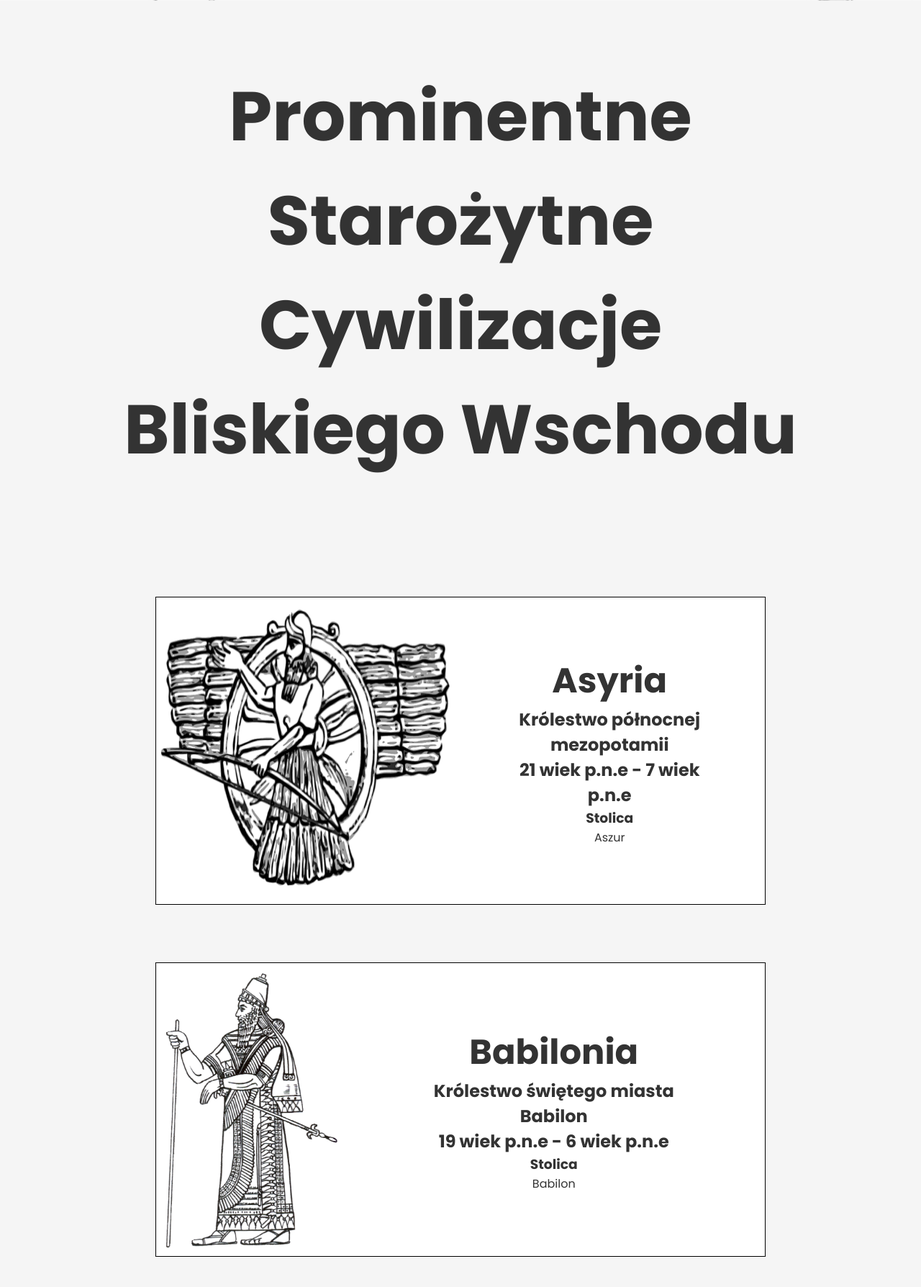
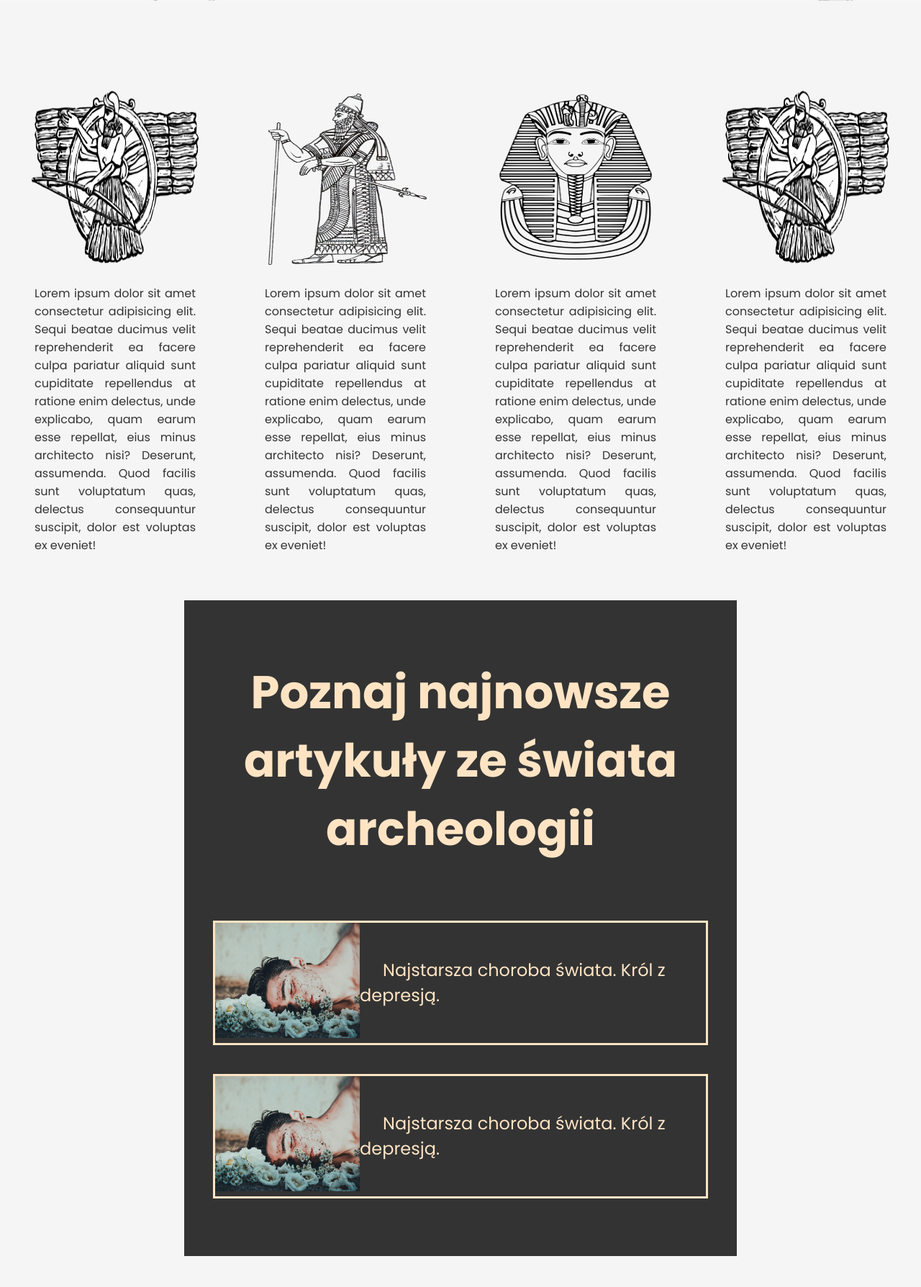
Before and after one commit to Kaczpr/BronzeAgeWebpage, a PHP site: page /html/index.html in a window 1280 px wide. Shown: the part 688-2476 px from the top of the page at 72% size. Run offline with PHP 8.4, Linux system fonts and the light colour scheme.

Commit message:
civ section remade
remade civ section to look nicer:)

```diff
--- a/css/style.css
+++ b/css/style.css
@@ -93,52 +93,59 @@ footer {
 }
 .heroText h1{
   font-size: 6em;
+  transition: 1s;
 }
 .heroText p{
   margin: 0;
   font-size: 2em;
   font-weight: 400;
+  transition: 1s;
+
+}
+.heroText h1:hover{
+  transform: translateY(-1svh);
+  color: black;
+}
+.heroText p:hover{
+  margin: 0;
+  font-weight: 400;
+  transform: translateY(-1svh);
+
+  color: black;
+
+}
+
+.civs{
+  display: flex;
+}
+.civSelection{
+  display: flex;
+  flex-direction: row;
+  width: 100%;
+  margin: auto;
+
+}
+.selectedCiv{
+  display: flex;
+  flex-direction: column;
+  padding: 5svh;
+  text-align: justify;
+}
+.civImage img{
+  width: 250px;
+  height: 250px;
+  display: block;
+  margin: auto;
+  transition: 1s;
+}
+.civInfo{
+  padding: 3svh 1svh;
+}
+.civImage img:hover{
+  transform: scale(1.1);
 }
 
 
-
-.civs {
-  width: 80%;
-  margin: auto;
-  padding: 1dvh;
-}
-.civsText h1 {
-  font-size: 6em;
-  text-align: center;
-}
-.civsDisplay {
-  width: 100%;
-  margin: auto;
-  padding: 10dvh;
-}
-.civDisplay a {
-  display: flex;
-  justify-content: space-between;
-  align-items: center;
-  border: 1px solid black;
-  margin: 10dvh 0;
-  background-color: white;
-  transition: 1s;
-}
-.civDisplay a:hover {
-  transform: translateY(-9dvh);
-}
-.civImage img {
-  width: 100%;
-  height: 50dvh;
-}
-.civInfo {
-  padding: 10dvh;
-  text-align: center;
-}
-.civInfo h1 {
-  font-size: 3em;
-}
 
 .articles {
   width: 60%;
--- a/html/index.html
+++ b/html/index.html
@@ -43,57 +43,59 @@
     </section>
 
     <section class="civs">
-      <section class="civsText">
-        <h1>Prominentne Starożytne Cywilizacje Bliskiego Wschodu</h1>
-      </section>
-      <section class="civsDisplay">
-        <section class="civDisplay">
-          <a href="assyriaWiki.html">
+      <section class="civSelection">
+
+        <section class="selectedCiv">
           <section class="civImage">
-              <img
-                src="../images/civs/assyria.jpg"
-                alt="assyrian civilisation"
-              />
+            <img src="../images/civs/assyria.jpg" alt="assyria" />
           </section>
           <section class="civInfo">
-              <h1>Asyria</h1>
-              <h2>Królestwo północnej mezopotamii</h2>
-              <h2>21 wiek p.n.e - 7 wiek p.n.e</h2>
-              <h3>Stolica</h3>
-              <p>Aszur</p>
+            Lorem ipsum dolor sit amet consectetur adipisicing elit. Sequi
+            beatae ducimus velit reprehenderit ea facere culpa pariatur aliquid
+            sunt cupiditate repellendus at ratione enim delectus, unde
+            explicabo, quam earum esse repellat, eius minus architecto nisi?
+            Deserunt, assumenda. Quod facilis sunt voluptatum quas, delectus
+            consequuntur suscipit, dolor est voluptas ex eveniet!
           </section>
-          </a>
         </section>
-        <section class="civDisplay">
-          <a href="babylonWiki.html">
+        <section class="selectedCiv">
           <section class="civImage">
-              <img
-                src="../images/civs/babylon.png"
-                alt="babylonian civilisation"
-              />
+            <img src="../images/civs/babylon.png" alt="assyria" />
           </section>
           <section class="civInfo">
-              <h1>Babilonia</h1>
-              <h2>Królestwo świętego miasta Babilon</h2>
-              <h2>19 wiek p.n.e - 6 wiek p.n.e</h2>
-              <h3>Stolica</h3>
-              <p>Babilon</p>
+            Lorem ipsum dolor sit amet consectetur adipisicing elit. Sequi
+            beatae ducimus velit reprehenderit ea facere culpa pariatur aliquid
+            sunt cupiditate repellendus at ratione enim delectus, unde
+            explicabo, quam earum esse repellat, eius minus architecto nisi?
+            Deserunt, assumenda. Quod facilis sunt voluptatum quas, delectus
+            consequuntur suscipit, dolor est voluptas ex eveniet!
           </section>
-          </a>
         </section>
-        <section class="civDisplay">
-          <a href="egyptWiki.html">
+        <section class="selectedCiv">
           <section class="civImage">
-              <img src="../images/civs/epypt.jpg" alt="egyptian civilisation" />
+            <img src="../images/civs/epypt.jpg" alt="assyria" />
           </section>
           <section class="civInfo">
-              <h1>Egipt</h1>
-              <h2>Królestwo dwóch ziem</h2>
-              <h2>32 wiek p.n.e - 4 wiek p.n.e</h2>
-              <h3>Stolica</h3>
-              <p>Memfis, Teby</p>
+            Lorem ipsum dolor sit amet consectetur adipisicing elit. Sequi
+            beatae ducimus velit reprehenderit ea facere culpa pariatur aliquid
+            sunt cupiditate repellendus at ratione enim delectus, unde
+            explicabo, quam earum esse repellat, eius minus architecto nisi?
+            Deserunt, assumenda. Quod facilis sunt voluptatum quas, delectus
+            consequuntur suscipit, dolor est voluptas ex eveniet!
           </section>
-          </a>
+        </section>
+        <section class="selectedCiv">
+          <section class="civImage">
+            <img src="../images/civs/assyria.jpg" alt="assyria" />
+          </section>
+          <section class="civInfo">
+            Lorem ipsum dolor sit amet consectetur adipisicing elit. Sequi
+            beatae ducimus velit reprehenderit ea facere culpa pariatur aliquid
+            sunt cupiditate repellendus at ratione enim delectus, unde
+            explicabo, quam earum esse repellat, eius minus architecto nisi?
+            Deserunt, assumenda. Quod facilis sunt voluptatum quas, delectus
+            consequuntur suscipit, dolor est voluptas ex eveniet!
+          </section>
         </section>
       </section>
     </section>
```
Lines whose indentation alone changed are shown as unchanged.
